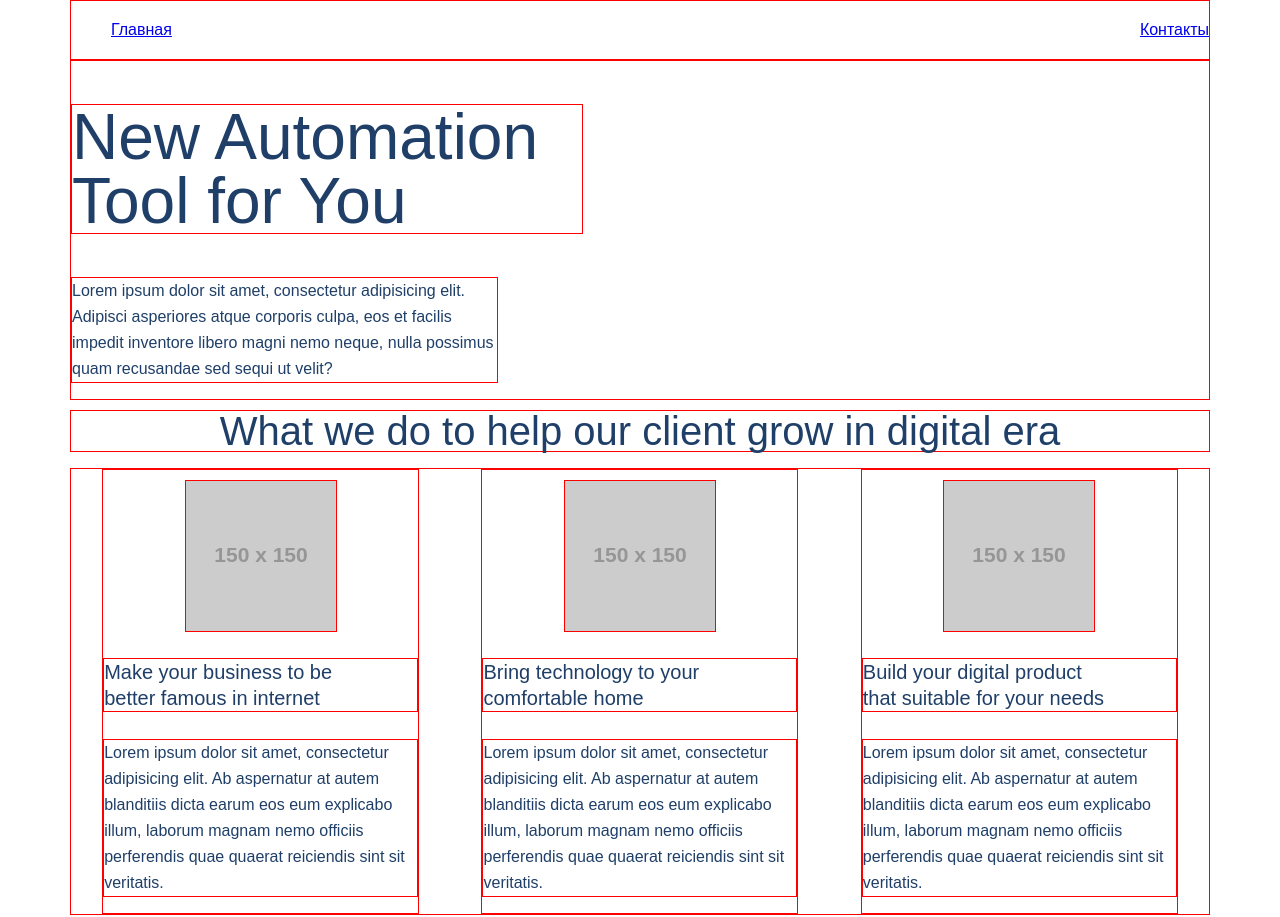
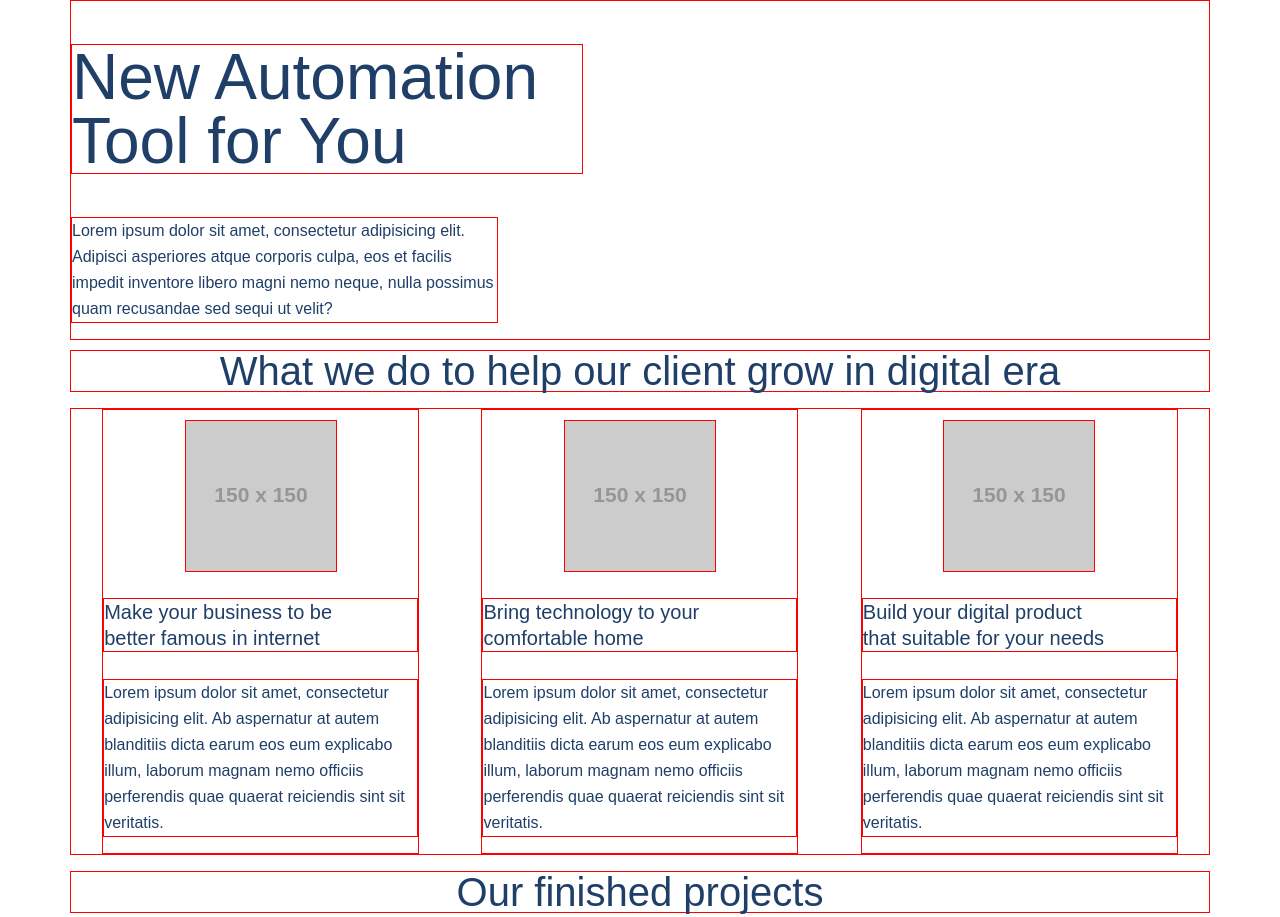
Before and after one commit to Ilya-Kuzznetsov/geekbrains_first_project, a website built with Parcel: page source/index.html in a window 1280 px wide. Shown: the top 917 px of the page. Built offline with nearby package versions, Linux system fonts and the light colour scheme; placeholder pictures from the web are drawn by us.

Commit message:
Тест коммитов из webstorm

```diff
--- a/source/index.html
+++ b/source/index.html
@@ -24,22 +24,7 @@
 
 <body>
 
-  <header class="container">
-    <nav class="main-nav">
-      <ul class="main-nav__list nav-list">
-        <li class="nav-list__item nav-list__item--1">
-          <a href="#">
-            Главная
-          </a>
-        </li>
-        <li class="nav-list__item nav-list__item--2">
-          <a href="contacts.html">
-            Контакты
-          </a>
-        </li>
-      </ul>
-    </nav>
-  </header>
+
 
   <main class="container">
     <div class="main-text">
```
